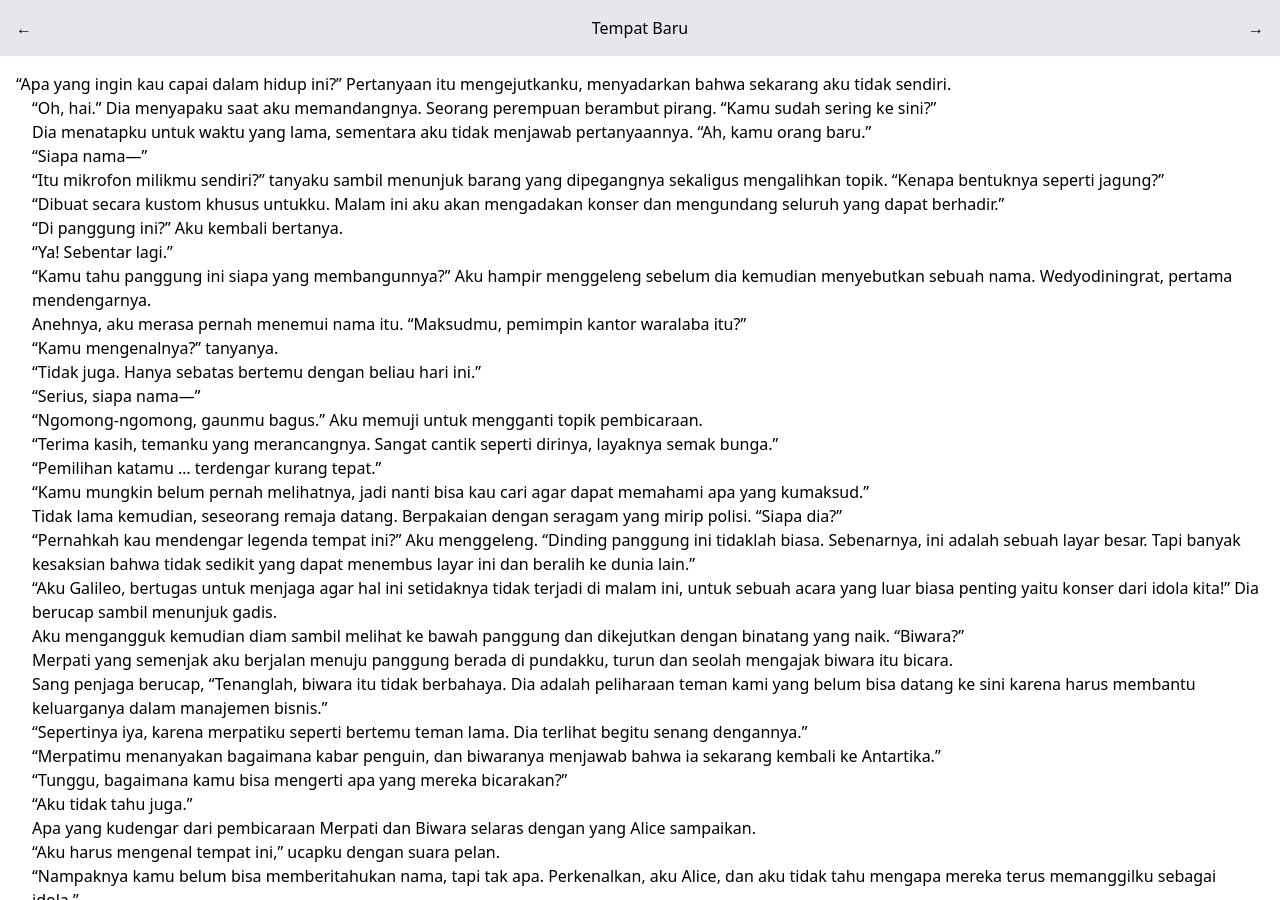
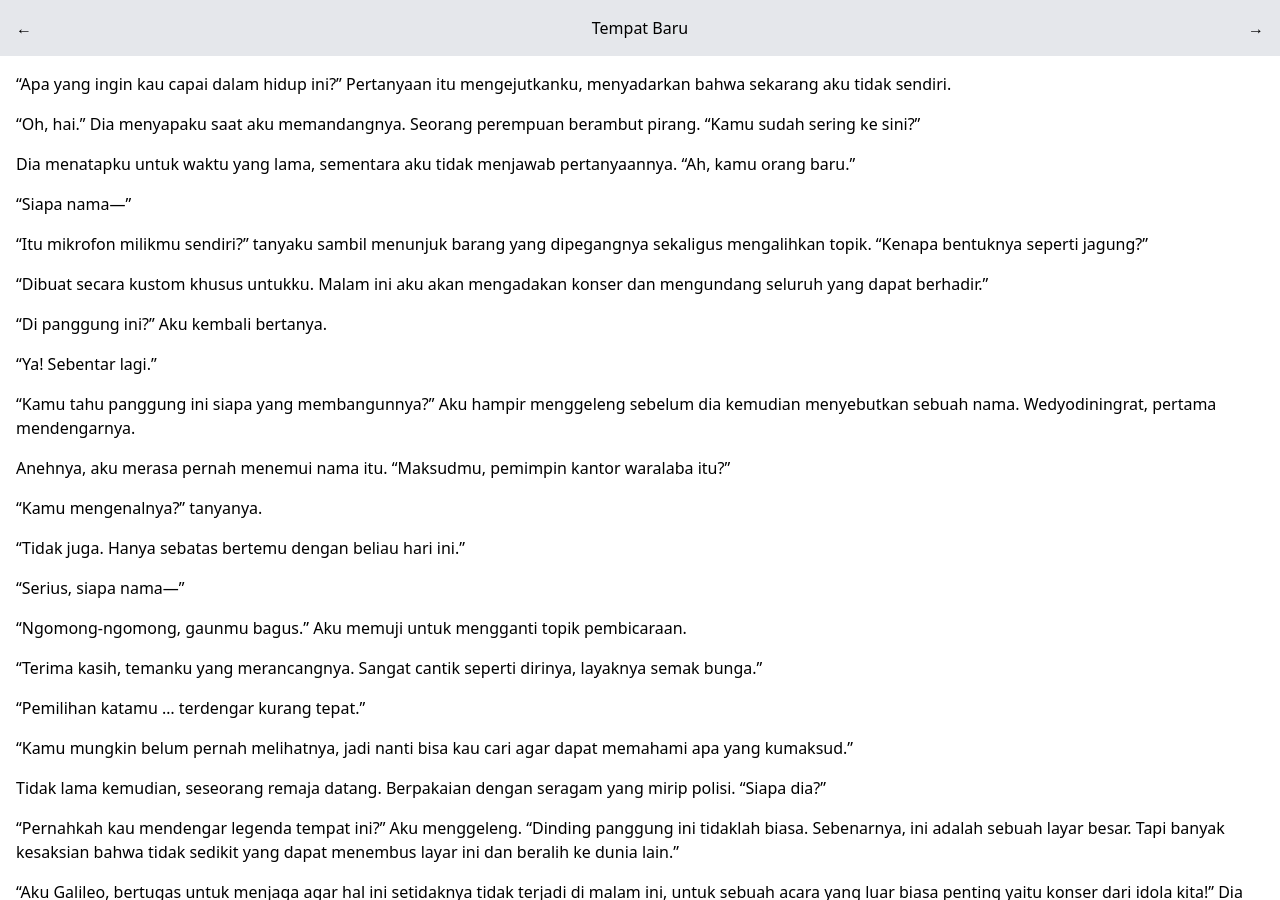
Before and after one commit to mnafisalmukhdi1/story, a Jekyll site: the page built from sang-penyampai-pesan/_posts/2022-01-04-04.md, in a window 1280 px wide and 900 px high. Built offline with Jekyll 4.4.1, drawn with Linux system fonts in a browser that asks for light colours; nearby versions of some CDN libraries.

Commit message:
Update chap.html

```diff
--- a/_layouts/chap.html
+++ b/_layouts/chap.html
@@ -7,7 +7,7 @@
 	<div class="flex text-center">{{page.title}}</div>
 	<div class="flex text-right"><a href="{{page.next}}">→</a></div>
 </header>
-<main class="p-4 justify-center space-x-4">
+<main class="p-4 justify-center space-y-4">
 	{{content}}
 </main>
 </body>
```
